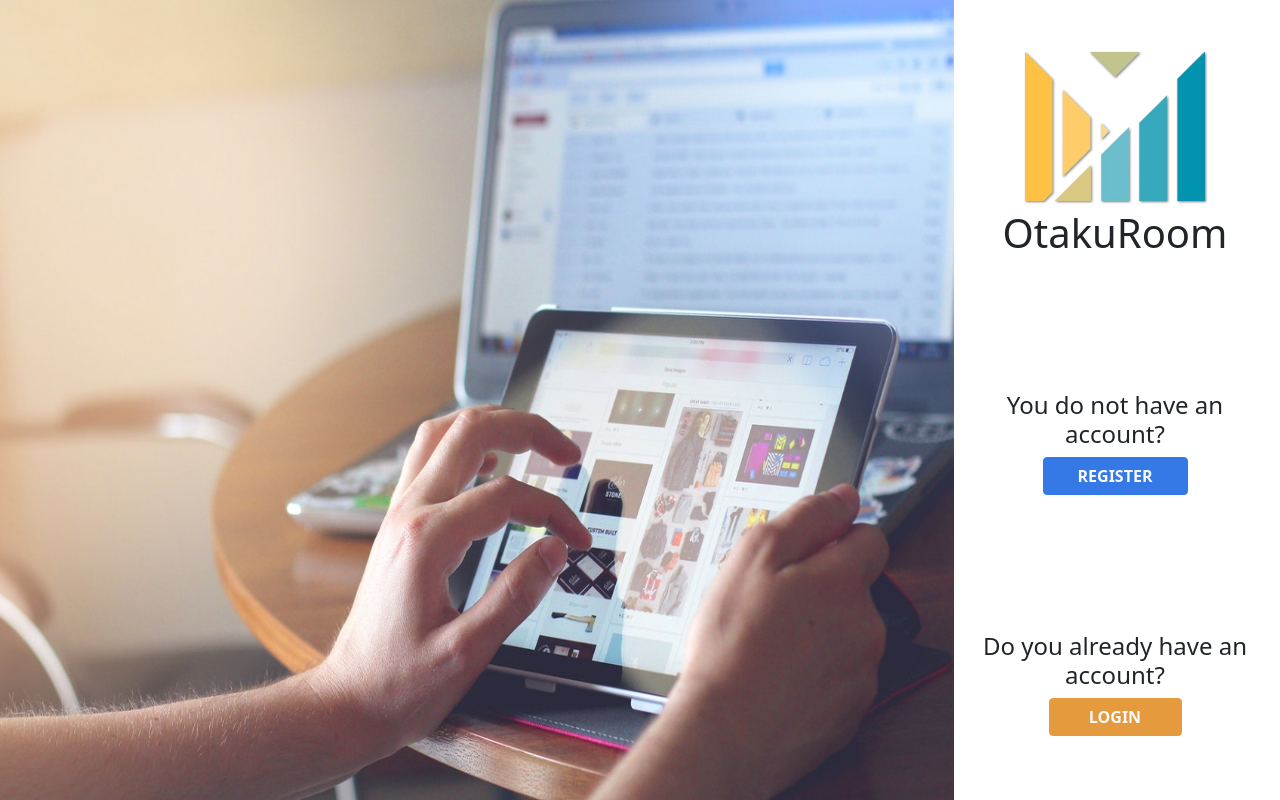
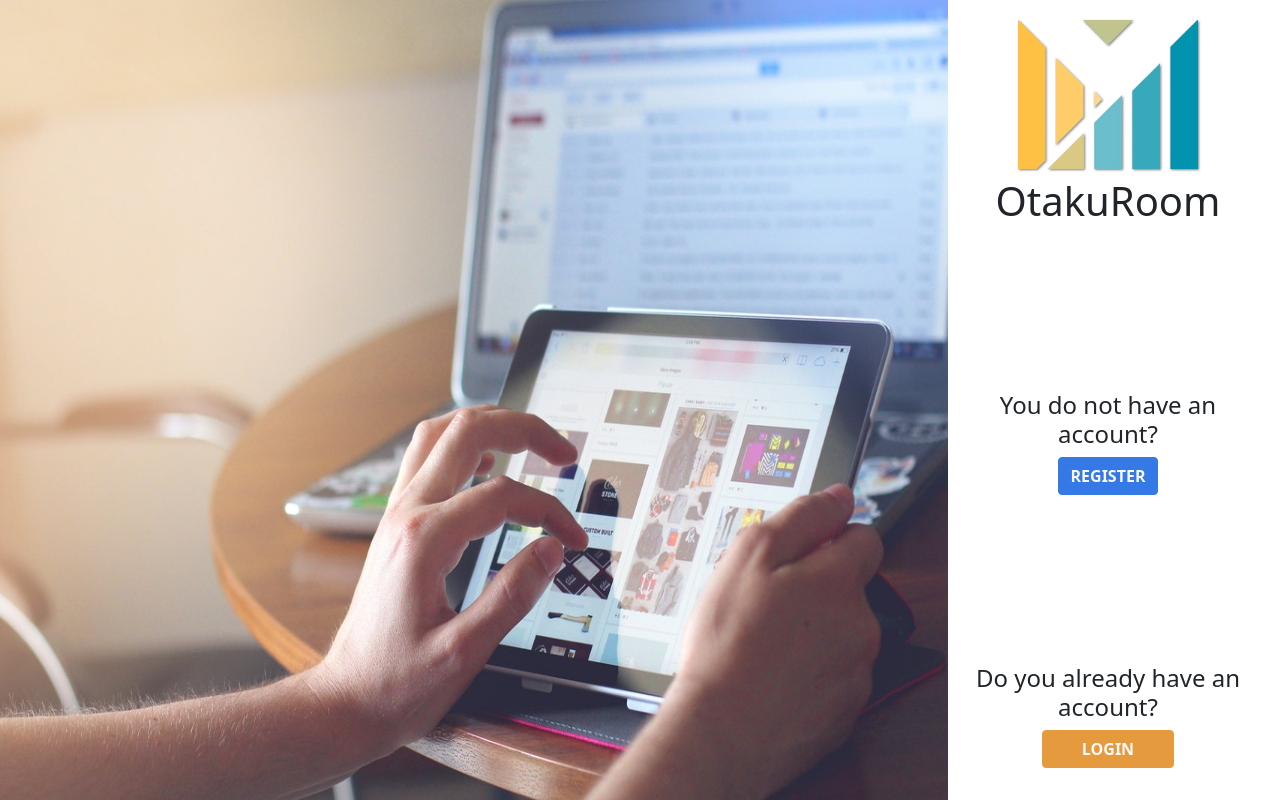
Before and after one commit to tecnicolopeza/mi_red_social, a Symfony app: template templates/user/index.html.twig in a window 1280 px wide. Run offline with Twig, Linux system fonts and the light colour scheme; the template is opened without the code that fills it, so the values that code supplies are empty; some libraries are stand-ins or nearby versions.

Commit message:
penultimos cambios

```diff
--- a/templates/baseIndex.html.twig
+++ b/templates/baseIndex.html.twig
@@ -19,7 +19,7 @@
             {{ encore_entry_link_tags('app') }}
             <style>
                 body {
-                    max-width: calc(100vw - 1rem);
+                    max-width: calc(100vw - 1.5rem);
                 }
             </style>
         {% endblock %}
--- a/templates/componentsHtml/nav.html.twig
+++ b/templates/componentsHtml/nav.html.twig
@@ -5,7 +5,7 @@
 
 <nav class="navbar navbar-expand-lg navbar navbar-dark bg-dark">
     <div class="container-fluid">
-        <a class="navbar-brand" href="{{ path('home') }}">OtakuRoom</a>
+        <a class="navbar-brand ps-2" href="{{ path('home') }}">OtakuRoom</a>
         <button class="navbar-toggler" type="button" data-bs-toggle="collapse" data-bs-target="#navbarNav" aria-controls="navbarNav" aria-expanded="false" aria-label="Toggle navigation">
             <span class="navbar-toggler-icon"></span>
         </button>
@@ -56,6 +56,7 @@
 
             {% endif %}
             </ul>
+
         </div>
     </div>
 </nav>
--- a/templates/user/index.html.twig
+++ b/templates/user/index.html.twig
@@ -4,19 +4,19 @@
 
 {% block body %}
 <body>
-<div class="container-fluid px-0">
-  <div class="row mx-auto">
-    <div class="col col-lg-9 p-0" style="height:100vh;  ">
+<div class="container-fluid px-0" style="min-height:100vh;">
+  <div class="row mx-auto h-100 w-100">
+    <div class="col d-none d-sm-block col-sm-8 col-lg-9 p-0" style="height:100vh;">
       <img src="{{ asset("img/index.jpg") }}" class="img-fluid" alt="image-principal" style="height:100vh; width:100vw;">
     </div>
-    <div class="col col-lg-3 py-5 d-flex flex-column justify-content-between">
+    <div class="col col-sm-4 col-lg-3 py-3 d-flex flex-column justify-content-between">
       <div class="mx-auto p-1 d-flex flex-column text-center">
         <img style="filter: drop-shadow(1px 1px 1px grey);" src="{{ asset('img/img-server/logo.png') }}" class="img-fluid mx-auto" width="180px" alt="logo">
         <h1 class="text-center m-2">OtakuRoom</h1>
       </div>
       <div class="mx-auto p-1 d-flex flex-column text-center">
         <h4>You do not have an account?</h4>
-        <a class="btn btn-primary text-light w-50 text-decoration-none mx-auto fw-bold" href="{{ path('register') }}">REGISTER</a>
+        <a class="btn btn-primary text-light w-sm-50 text-decoration-none mx-auto fw-bold" href="{{ path('register') }}">REGISTER</a>
       </div>
       <div class="mx-auto p-3 d-flex flex-column">
         <h4 class="text-center">Do you already have an account?</h4>
```
Also changed, not shown: public/css/juego.css (+12 -7 lines), public/js/juego/juego.js (+5 -4 lines), templates/juego_adivina_la_imagen/index.html.twig (+15 -20 lines).
